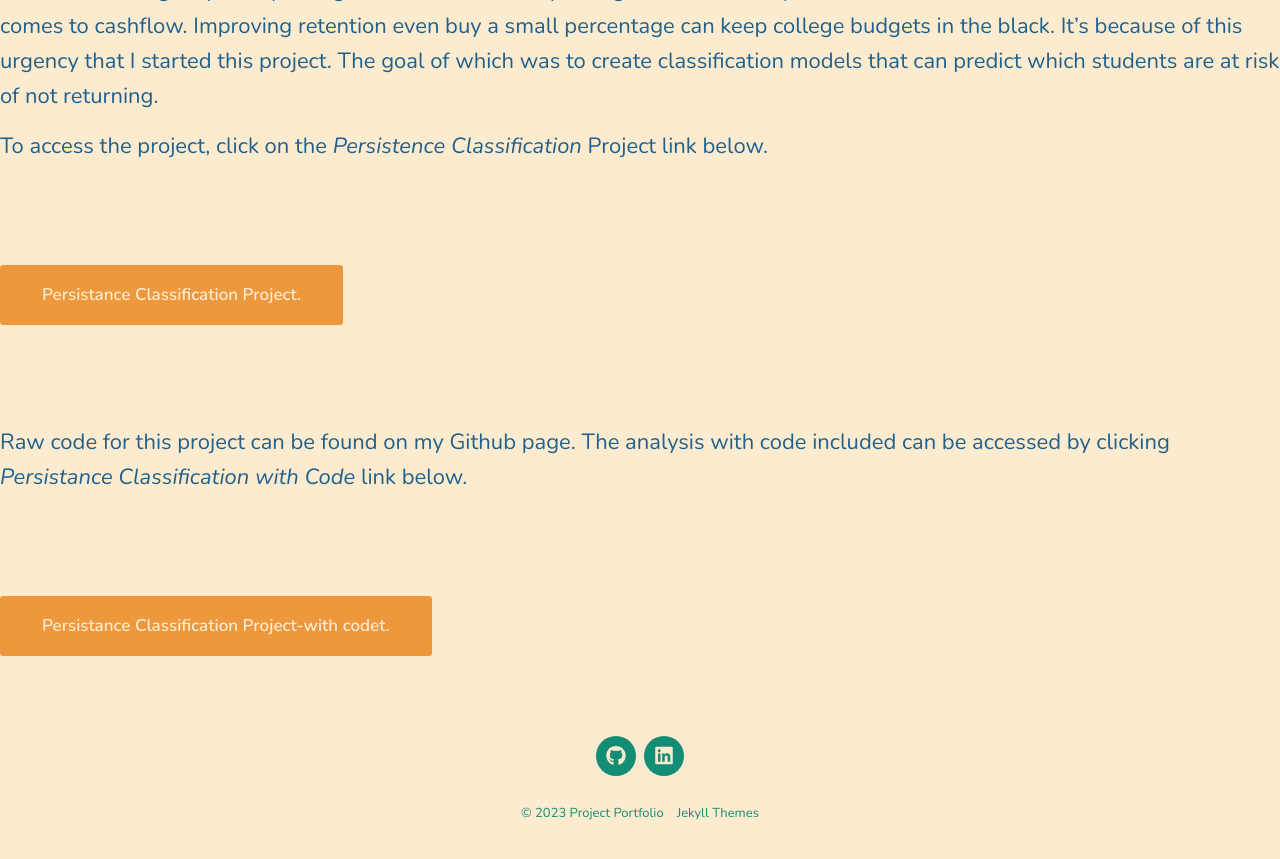
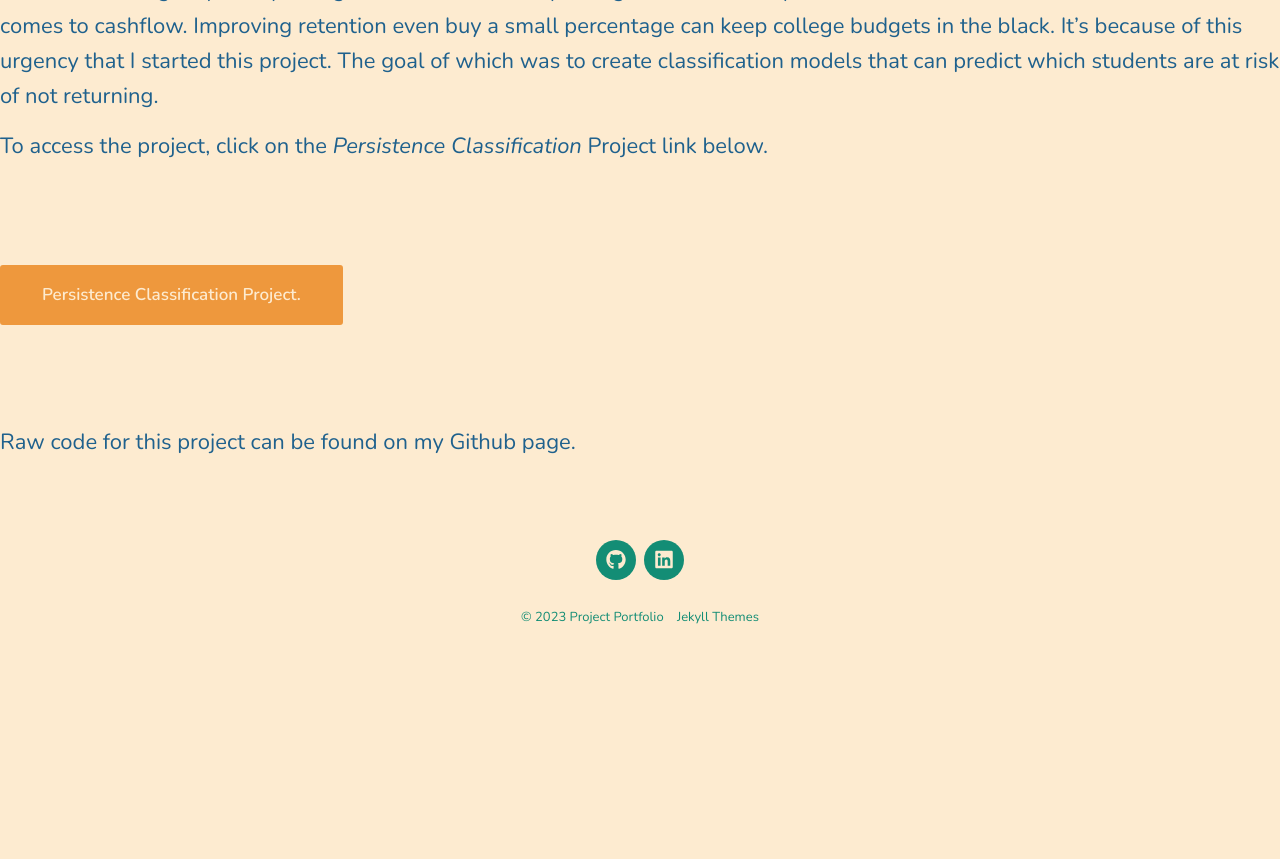
Before and after one commit to franklauder/franklauder.github.io, a Jekyll site: the page built from _posts/2021-05-10-new-persist.md, in a window 1280 px wide and 900 px high, scrolled down 1054 px. Shown: the top 859 px of the window. Built offline with Jekyll 4.4.1, drawn with Linux system fonts in a browser that asks for light colours; nearby versions of some CDN libraries; after the commit the page ends 1758 px from its top, so only the background shows below that.

Commit message:
new file and edits

```diff
--- a/_posts/2021-05-10-new-persist.md
+++ b/_posts/2021-05-10-new-persist.md
@@ -1,10 +1,10 @@
 ---
 layout: default
-title: 'Predicting New Undergraduate Persistance'
+title: 'Predicting Undergraduate Persistence'
 subtitle: 'Machine Learning: Classification'
 date: 2021-10-05 00:00:00
 featured_image: '/images/new-under/enroll-spring.png'
-excerpt:  'Predicting new enrolled students persistance using classification models'
+excerpt:  'Predicting new enrolled students persistence using classification models'
 
 ---
 
@@ -35,13 +35,8 @@ To access the project, click on the *Persistence Classification* Project link be
 
 
 
- <a href="https://franklauder.github.io/persist/newUnder.htm" class="button button--large">Persistance Classification Project.</a>
+ <a href="https://franklauder.github.io/persist/newUnder.htm" class="button button--large">Persistence Classification Project.</a>
 
  <br/><br/>
 
- Raw code for this project can be found on my Github page.  The analysis with code included can be accessed by clicking *Persistance Classification with Code* link below.
-
- <br/><br/>
-
-
- <a href="https://franklauder.github.io/persist/newUnderCode.htm" class="button button--large">Persistance Classification Project-with codet.</a>
+ Raw code for this project can be found on my Github page.
```
Also changed, not shown: _posts/2022-03-10-undergrad-segmentation.md (added, +44 -0 lines).
